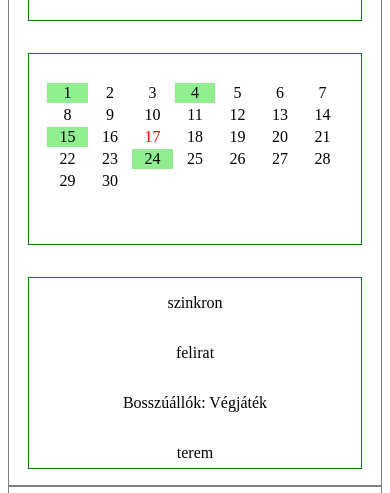
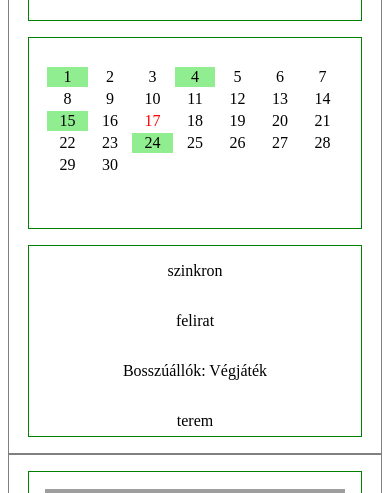
Before and after one commit to markkatona/CineMania, a PHP site: page /content/filmek.php in a window 390 px wide. Shown: the part 377-870 px from the top of the page. Run offline with PHP 8.4, Linux system fonts and the light colour scheme; grey boxes are pictures that could not be loaded.

Commit message:
A responsive design továbbfejlesztése a filmek oldalon.

```diff
--- a/CineMania/content/filmek/styles.css
+++ b/CineMania/content/filmek/styles.css
@@ -32,11 +32,13 @@ body{
 
 }
 .column3 {
-  float: left;
+  overflow:hidden;
   height: 12em;
 
   border: 0.1em solid green;
-  width: 60%;
+  /*width: 60%;*/
+
+
 
 }
 .column1, .column2, .column3{
@@ -62,7 +64,7 @@ table {
 	width: 90%;
 	margin-left: 5%;
 	margin-right: 5%;
-	float: left;
+	/*float: left;*/
   	text-align: center;
 
   	-webkit-touch-callout: none;
@@ -110,11 +112,20 @@ td{
 @media only screen and (max-width: 950px) {
   .column1{
     width: 10em;
-    min-width: 6em;
+    /*height: 20em;*/
+    /*height: auto;*/
+    /*min-width: 6em;*/
   }
+  /*.column1 > img {
+    height: 17.5em;
+  }*/
   .column2{
-    width: 70%;
-    overflow-x: auto;
+    width: auto;
+    float: none;
+    overflow: hidden;
+
+    /*width: 100%;*/
+    /*width: 75%;*/
   }
   .column2{
     padding-top: 5%;
```
